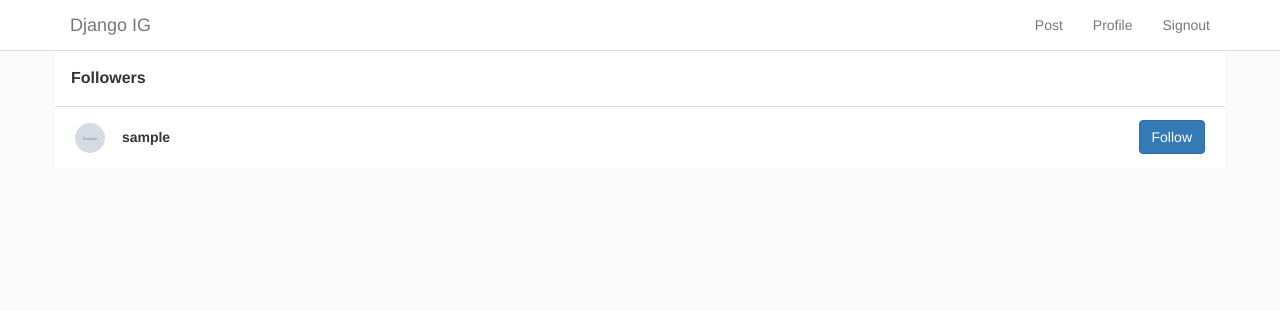
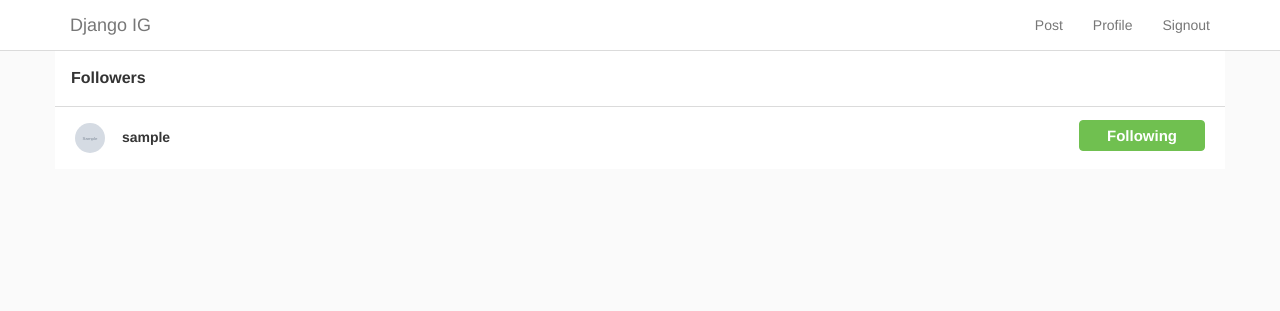
Before and after one commit to andyalam/django_instagram, a Django app: a page that uses feeds/templates/feeds/follow_list.html in a window 1280 px wide. Shown: the top 311 px of the page. Run offline with Django 3.2, Linux system fonts and the light colour scheme; a user stored in the database is signed in; tables that the repository leaves empty hold one stand-in row (values such as "Sample post"); grey boxes marked "Sample" are stand-in pictures; some libraries are stand-ins or nearby versions.

Commit message:
completed follow/unfollow feature on follower/following pages

```diff
--- a/feeds/templates/feeds/follow_list.html
+++ b/feeds/templates/feeds/follow_list.html
@@ -1,6 +1,6 @@
 {% extends 'feeds/base.html' %}
 
-{% load static %}
+{% load static custom_tags %}
 
 {% block content %}
 <div class="follow__wrapper row">
@@ -17,7 +17,14 @@
       <a href="{% url 'profile' profile.user.username %}">{{ profile.user.username }}</a>
 
       <div class="follow-toggle__container">
-        <button class="btn btn-primary follow-user">Follow</button>
+        {% is_following request.user.userprofile profile as following %}
+        <button class="btn btn-primary {% if not following %}follow-user{% else %}unfollow-user{% endif %}">
+          {% if not following %}
+            Follow
+          {% else %}
+            Following
+          {% endif %}
+        </button>
       </div>
     </div>
   {% endfor %}
--- a/feeds/templatetags/custom_tags.py
+++ b/feeds/templatetags/custom_tags.py
@@ -10,3 +10,8 @@
         return "fa-heart"
     except:
         return "fa-heart-o"
+
+
+@register.simple_tag
+def is_following(users_profile, profile_to_check):
+    return users_profile.following.filter(user_id=profile_to_check.user_id).exists()
--- a/feeds/urls.py
+++ b/feeds/urls.py
@@ -16,6 +16,5 @@
     url(r'^post/$', views.post_picture, name='post_picture'),
     url(r'^like/$', views.add_like, name='like'),
     url(r'^comment/$', views.add_comment, name='comment'),
-    url(r'^follow/$', views.follow, name='follow'),
-    url(r'^unfollow/$', views.unfollow, name='unfollow'),
+    url(r'^follow_toggle/$', views.follow_toggle, name='follow_toggle'),
 ]
--- a/feeds/views.py
+++ b/feeds/views.py
@@ -220,12 +220,16 @@
 
 @ajax_request
 @login_required
-def follow(request):
+def follow_toggle(request):
     user_profile = UserProfile.objects.get(user=request.user)
-    follow_profile = UserProfile.objects.get(pk=request.POST.get('follow_profile_pk'))
+    follow_profile_pk = request.POST.get('follow_profile_pk')
+    follow_profile = UserProfile.objects.get(pk=follow_profile_pk)
 
     try:
-        user_profile.following.add(follow_profile)
+        if request.POST.get('type') == 'follow':
+            user_profile.following.add(follow_profile)
+        elif request.POST.get('type') == 'unfollow':
+            user_profile.following.remove(follow_profile)
         user_profile.save()
         result = 1
     except Exception as e:
@@ -233,11 +237,7 @@
         result = 0
 
     return {
-        'result': result
+        'result': result,
+        'type': request.POST.get('type'),
+        'follow_profile_pk': follow_profile_pk
     }
-
-
-@ajax_request
-@login_required
-def unfollow(request):
-    return {}
--- /dev/null
+++ b/static/css/partials/_buttons.scss
@@ -0,0 +1,31 @@
+.unfollow-user, .follow-user {
+  font-weight: bold;
+  font-size: 15px;
+  outline: none;
+}
+
+.unfollow-user {
+  background-color: #70c050;
+  border-color: #70c050;
+  padding: 4px 27px;
+  &:hover {
+    background-color: #70c050;
+    border-color: #70c050;
+  }
+  &:active, &:focus {
+    background-color: #70c050 * 0.8;
+    border-color: #70c050 * 0.8;
+  }
+}
+
+.follow-user {
+  background-color: #fff;
+  border-color: #3897f0;
+  color: #3897f0;
+  padding: 4px 38px;
+  &:hover, &:active, &:focus {
+    background-color: #fff;
+    border-color: #3897f0;
+    color: #3897f0;
+  }
+}
--- a/static/css/style.css
+++ b/static/css/style.css
@@ -1,3 +1,29 @@
+.unfollow-user, .follow-user {
+  font-weight: bold;
+  font-size: 15px;
+  outline: none; }
+
+.unfollow-user {
+  background-color: #70c050;
+  border-color: #70c050;
+  padding: 4px 27px; }
+  .unfollow-user:hover {
+    background-color: #70c050;
+    border-color: #70c050; }
+  .unfollow-user:active, .unfollow-user:focus {
+    background-color: #5a9a40;
+    border-color: #5a9a40; }
+
+.follow-user {
+  background-color: #fff;
+  border-color: #3897f0;
+  color: #3897f0;
+  padding: 4px 38px; }
+  .follow-user:hover, .follow-user:active, .follow-user:focus {
+    background-color: #fff;
+    border-color: #3897f0;
+    color: #3897f0; }
+
 body {
   background-color: #fafafa; }
 
--- a/static/css/style.scss
+++ b/static/css/style.scss
@@ -1,5 +1,6 @@
 @import 'partials/variables';
 @import 'partials/mixins';
+@import 'partials/buttons';
 @import 'partials/components';
 @import 'partials/nav';
 @import 'partials/cards';
--- a/static/js/index.js
+++ b/static/js/index.js
@@ -134,15 +134,16 @@
  *
  */
 
-function follow_user(success_cb, error_cb, action) {
+function follow_user(success_cb, error_cb, type) {
   var follow_profile_pk = $(this).closest('.follow__card').attr('id');
   console.log(follow_profile_pk);
 
   $.ajax({
     type: "POST",
-    url: '/' + action + '/',
+    url: '/follow_toggle/',
     data: {
-      follow_profile_pk: follow_profile_pk
+      follow_profile_pk: follow_profile_pk,
+      type: type
     },
     success: function(data) { success_cb(data); },
     error: function(error) { error_cb(error); }
@@ -151,17 +152,23 @@
 
 function update_follow_view(data) {
   console.log('data',data);
+  var $button = $('.follow__card#' + data.follow_profile_pk +' .btn');
+  $button.addClass('unfollow-user').removeClass('follow-user');
+  $button.text('Following');
 }
 
 function update_unfollow_view(data) {
   console.log('data',data);
+  var $button = $('.follow__card#' + data.follow_profile_pk +' .btn');
+  $button.addClass('follow-user').removeClass('unfollow-user');
+  $button.text('Follow');
 }
 
 
-$('.follow-user').on('click', function() {
+$('.follow__wrapper').on('click', '.follow-user', function() {
   follow_user.call(this, update_follow_view, error_cb, 'follow');
 });
 
-$('.unfollow-user').on('click', function() {
+$('.follow__wrapper').on('click', '.unfollow-user', function() {
   follow_user.call(this, update_unfollow_view, error_cb, 'unfollow');
 });
```
Also changed, not shown: 1 other file.
